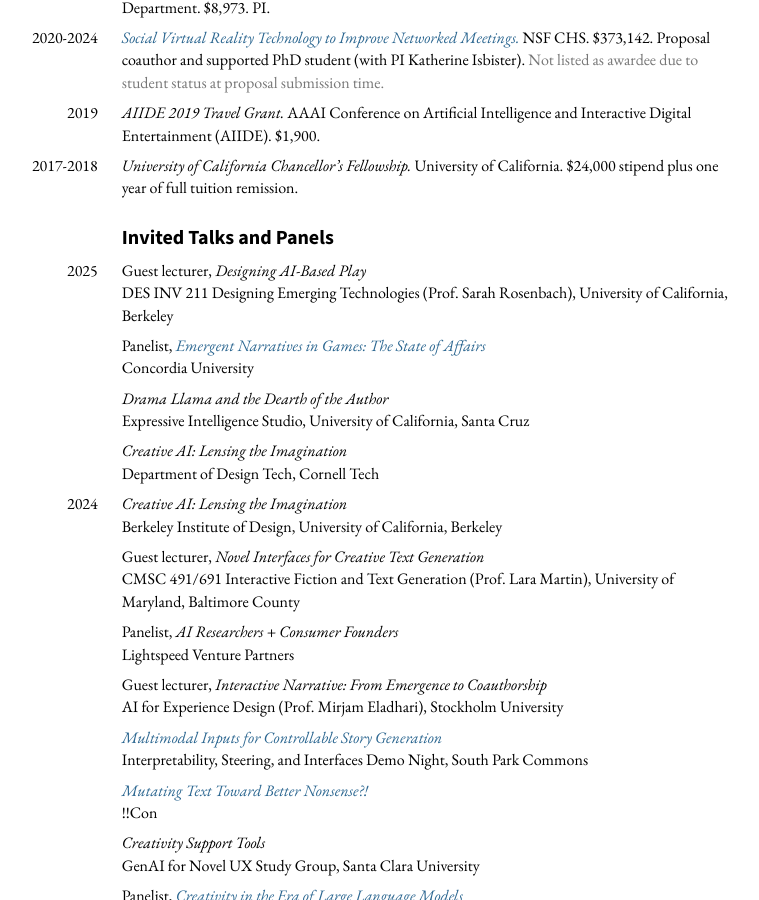
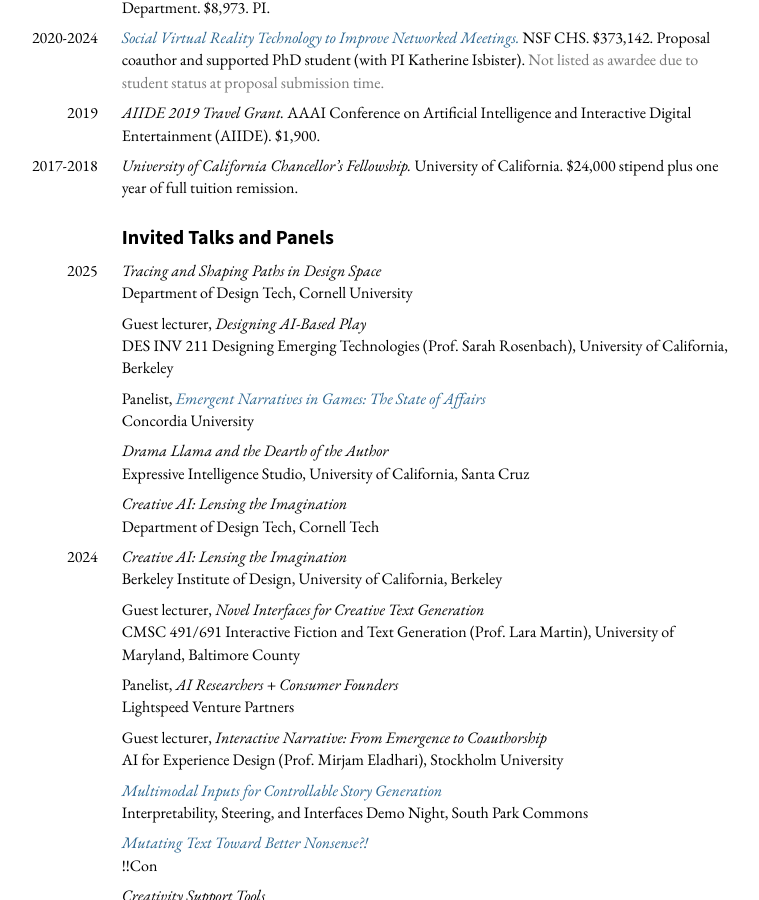
Before and after one commit to mkremins/mkremins.github.io, a Jekyll site: the page built from cv/index.html, in a window 1280 px wide and 900 px high, scrolled down 7311 px. Shown: the whole window, without its empty margins (261-1020 px from the left). Built offline with Jekyll 4.4.1, drawn with Linux system fonts in a browser that asks for light colours.

Commit message:
Add Cornell talk

```diff
--- a/_data/talks.json
+++ b/_data/talks.json
@@ -1,4 +1,11 @@
 [
+{
+  "title": "Tracing and Shaping Paths in Design Space",
+  "url": "",
+  "year": "2025",
+  "venue": "Cornell University",
+  "venue_long": "Department of Design Tech, Cornell University",
+},
 {
   "title": "Designing AI-Based Play",
   "url": "",
```
